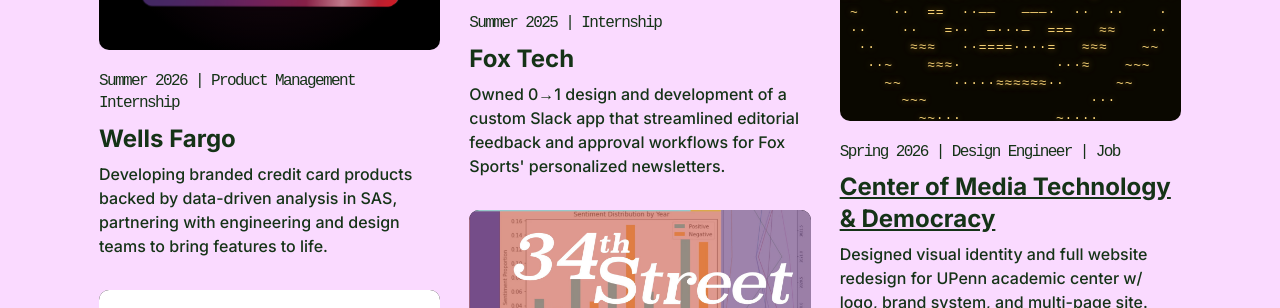
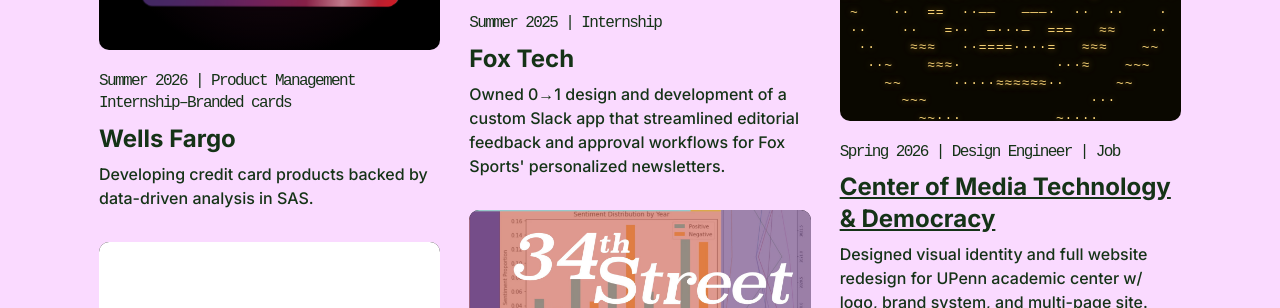
Before and after one commit to fiherzog/portfolio, a React (Vite) app: page /#/work in a window 1280 px wide. Shown: the part 437-745 px from the top of the page. Built offline with nearby package versions, Linux system fonts and the light colour scheme; a web font is replaced by a local one.

Commit message:
Move 'branded' to meta line, trim description further
- meta: Product Management Internship-Branded cards
- description: Developing credit card products backed by data-driven analysis in SAS.

```diff
--- a/src/Work.jsx
+++ b/src/Work.jsx
@@ -89,9 +89,9 @@
         <div className="work-col">
           <ProjectCard
             customImage={<WellsFargoCard height={250} />}
-            meta="Summer 2026 | Product Management Internship"
+            meta="Summer 2026 | Product Management Internship–Branded cards"
             title="Wells Fargo"
-            description="Developing branded credit card products backed by data-driven analysis in SAS, partnering with engineering and design teams to bring features to life."
+            description="Developing credit card products backed by data-driven analysis in SAS."
           />
           <ProjectCard
             image={imgTechnicalLy}
```
